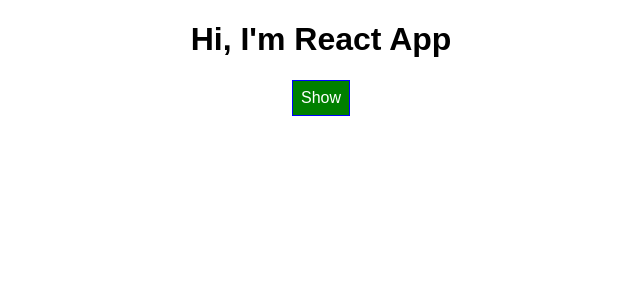
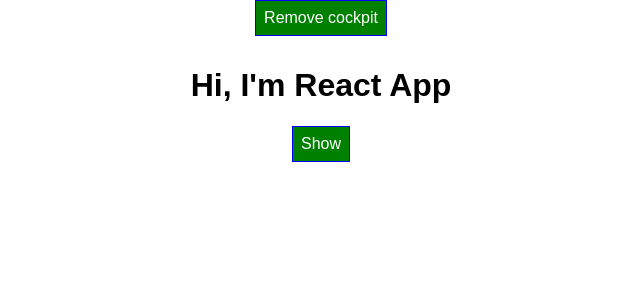
Before and after one commit to rnair1607/react-complete-guide-e-guide, a React app: page / in a window 1280 px wide. Shown: the top 300 px of the page, without its empty margins (319-959 px from the left). Built offline with nearby package versions, Linux system fonts and the light colour scheme.

Commit message:
Added HOC

```diff
--- a/src/components/Cockpit/Cockpit.jsx
+++ b/src/components/Cockpit/Cockpit.jsx
@@ -1,6 +1,25 @@
-import React from "react";
+import React, { useEffect } from "react";
 
-const cockpit = ({ showPersons, style, togglePersons }) => {
+const cockpit = ({ showPersons, style, togglePersons, persons }) => {
+  // ----------------------------useEffect React hook-------------------------------
+  useEffect(() => {
+    console.log("[Cockpit.js] 1st useEffect()");
+    // can be used to send HTTP Requests
+    setTimeout(() => {
+      // alert("Saved data to cloud!");
+    }, 1000);
+    return () => {
+      console.log("[cockpit.js] clean up in 1st useEffect()");
+    };
+  }, []);
+
+  useEffect(() => {
+    console.log("[Cockpit.js] 2nd useEffect()");
+    return () => {
+      console.log("[cockpit.js] clean up in 2nd useEffect()");
+    };
+  }, []);
+
   console.log("[Cockpit.js] rendering");
   return (
     <React.Fragment>
@@ -18,4 +37,4 @@ const cockpit = ({ showPersons, style, togglePersons }) => {
   );
 };
 
-export default cockpit;
+export default React.memo(cockpit);
--- a/src/components/Persons/Person/Person.jsx
+++ b/src/components/Persons/Person/Person.jsx
@@ -1,5 +1,7 @@
 import React, { Component } from "react";
 import classes from "./Person.css";
+import Auxilliary from "../../../hoc/Auxilliary";
+import WithClass from "../../../hoc/WithClass";
 
 class Person extends Component {
   constructor(props) {
@@ -19,11 +21,11 @@ class Person extends Component {
     const { name, age, click } = this.props;
     console.log("[Person.js] rendering");
     return (
-      <div className={classes.Person}>
+      <WithClass classes={classes.Person}>
         <p>Hello {name}.</p>
         {age}
         <button onClick={click}>Delete</button>
-      </div>
+      </WithClass>
     );
   }
 }
--- a/src/components/Persons/Persons.jsx
+++ b/src/components/Persons/Persons.jsx
@@ -32,6 +32,10 @@ class Persons extends Component {
     console.log(snapshot);
   }
 
+  componentWillUnmount() {
+    console.log("[Persons.js] componentWillUnmount");
+  }
+
   //---------------------------------Render-------------------------------------
   render() {
     const { persons, deletePerson } = this.props;
--- a/src/containers/App.js
+++ b/src/containers/App.js
@@ -14,6 +14,7 @@ class App extends Component {
         { id: 2, name: "Rohan", age: 27 },
       ],
       showPersons: false,
+      showCockpit: true,
     };
   }
 
@@ -51,8 +52,16 @@ class App extends Component {
     });
   };
 
+  toggleCockpit = () => {
+    this.setState({
+      showCockpit: !this.state.showCockpit,
+    });
+  };
+
   //---------------------------------Render-------------------------------------
   render() {
+    const { showPersons, persons, showCockpit } = this.state;
+
     console.log("[App.js] render");
 
     const style = {
@@ -66,16 +75,25 @@ class App extends Component {
     };
     return (
       <div className={classes.App}>
-        <Cockpit
-          showPersons={this.state.showPersons}
-          style={style}
-          togglePersons={this.togglePersons}
-        />
-        {this.state.showPersons ? (
-          <Persons
-            persons={this.state.persons}
-            deletePerson={this.deletePerson}
+        {showCockpit ? (
+          <button onClick={this.toggleCockpit} style={style}>
+            Remove cockpit
+          </button>
+        ) : (
+          <button onClick={this.toggleCockpit} style={style}>
+            Show cockpit
+          </button>
+        )}
+        {showCockpit ? (
+          <Cockpit
+            persons={persons}
+            showPersons={showPersons}
+            style={style}
+            togglePersons={this.togglePersons}
           />
+        ) : null}
+        {showPersons && showCockpit ? (
+          <Persons persons={persons} deletePerson={this.deletePerson} />
         ) : null}
       </div>
     );
--- /dev/null
+++ b/src/hoc/Auxilliary.jsx
@@ -0,0 +1,3 @@
+const aux = (props) => props.children;
+
+export default aux;
--- /dev/null
+++ b/src/hoc/WithClass.jsx
@@ -0,0 +1,7 @@
+import React from "react";
+
+const withClass = (props) => {
+  return <div className={props.classes}>{props.children}</div>;
+};
+
+export default withClass;
```
Also changed, not shown: 1 other file (tests, documents, lock files or other folders).
